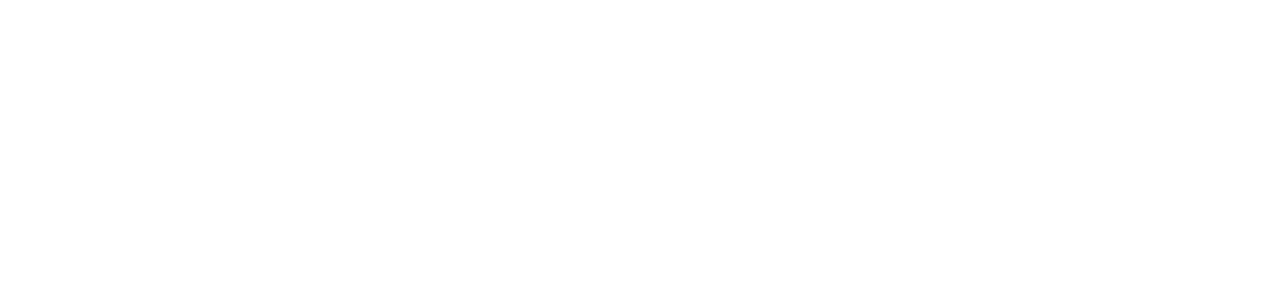
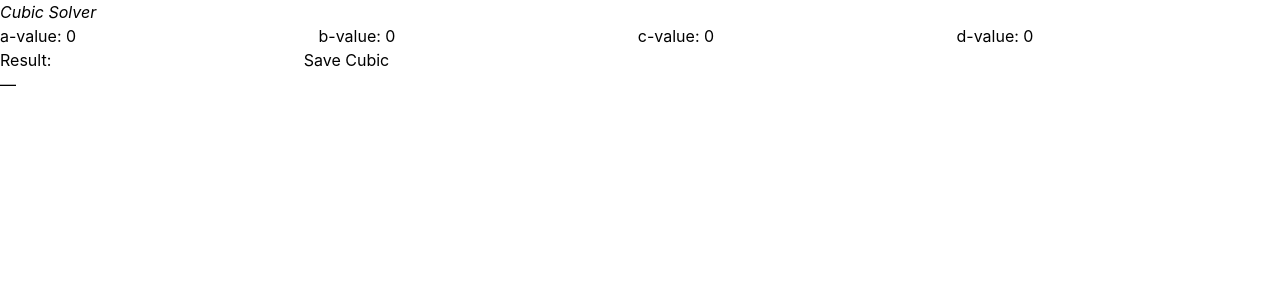
Before and after one commit to Satisficed/Assignment-3-ReactJS, a React (Vite) app: page / in a window 1280 px wide. Shown: the top 300 px of the page. Built offline with nearby package versions, Linux system fonts and the light colour scheme.

Commit message:
Adjusted and added the title

```diff
--- a/src/App.tsx
+++ b/src/App.tsx
@@ -1,6 +1,14 @@
 import { CubicInput } from "./components/CubicInput.tsx";
-
+import { CubicEquation } from "./components/CubicEquation.tsx";
 
 export const App = () => {
-  return <CubicInput />;
+  return (
+    <>
+      <h1>
+        <i>Cubic Solver</i>
+      </h1>
+      <CubicInput />
+      <CubicEquation />
+    </>
+  );
 };
--- a/src/components/CubicEquation.tsx
+++ b/src/components/CubicEquation.tsx
@@ -1,13 +1,3 @@
-import React from "react";
-
-const Counter: React.FC = () => {
-  const [n, setN] = React.useState<number>(0);
-  return (
-    <div>
-      <p>Count: {n}</p>
-      <button onClick={() => setN(n + 1)}>Increment</button>
-    </div>
-  );
-};
-
-export default Counter;
+export const CubicEquation = () => {
+  return <span className="result-text"> — </span>;
+}
--- a/src/components/CubicInput.tsx
+++ b/src/components/CubicInput.tsx
@@ -9,44 +9,26 @@ export const CubicInput = () => {
   const [d, setD] = useState<number>(0);
   const inputRef = useRef<HTMLInputElement | null>(null);
 
-  if (a === 0) {
-    console.log("Case 0: a-value is zero");
-    document
-      .querySelectorAll<HTMLTableCellElement>("td.ZeroIsA")
-      .forEach((td) => {
-        td.textContent = `n/a`;
-      });
-    return;
-  }
   const handleSubmit = (event: React.FormEvent) => {
     event.preventDefault();
 
+
+    if (inputRef.current) {
       const p = (3 * a * c - b ** 2) / (3 * a ** 2);
       const q = (27 * a ** 2 * d - 9 * a * b * c + 2 * b ** 3) / (27 * a ** 3);
       const h = -b / (3 * a);
       const discriminant = (q / 2) ** 2 + (p / 3) ** 3;
-    if (inputRef.current) {
+
       if (discriminant > 0) {
         console.log("Case 2: 1 Real Root, 2 Complex Roots");
         const u = Math.cbrt(
-          -q / 2 + Math.sqrt(Math.abs((q / 2) ** 2 + (p / 3) ** 3))
+          -q / 2 + Math.sqrt(Math.abs((q / 2) ** 2 + (p / 3) ** 3)),
         );
         const v = Math.cbrt(
-          -q / 2 - Math.sqrt(Math.abs((q / 2) ** 2 + (p / 3) ** 3))
+          -q / 2 - Math.sqrt(Math.abs((q / 2) ** 2 + (p / 3) ** 3)),
         );
         const x1 = u + v + h;
-        document
-          .querySelectorAll<HTMLTableCellElement>("td.ZeroIsA")
-          .forEach((td) => {
-            td.textContent = `Imaginary`;
-          });
-        (
-          document.getElementById("x1") as HTMLTableCellElement
-        ).textContent = `${x1}`;
-        (
-          document.getElementById("y1") as HTMLTableCellElement
-        ).textContent = `0`;
-        // drawRoot(x1);
+        inputRef.current.value = `1 Real Root: ${x1}`;
       } else if (discriminant < 0) {
         console.log("Case 1: 3 Real Roots");
         const k = 2 * Math.sqrt(-p / 3);
@@ -55,32 +37,26 @@ export const CubicInput = () => {
         const x1 = k * Math.cos(theta) + h;
         const x2 = k * Math.cos(theta + (2 * Math.PI) / 3) + h;
         const x3 = k * Math.cos(theta + (4 * Math.PI) / 3) + h;
-        // drawRoot(x1);
-        // drawRoot(x2);
-        // drawRoot(x3);
       } else {
         if (p === 0 && q === 0) {
           console.log("Case 3: Triple Roots");
           const u = Math.cbrt(
-            -q / 2 + Math.sqrt(Math.abs((q / 2) ** 2 + (p / 3) ** 3))
+            -q / 2 + Math.sqrt(Math.abs((q / 2) ** 2 + (p / 3) ** 3)),
           );
           const v = Math.cbrt(
-            -q / 2 - Math.sqrt(Math.abs((q / 2) ** 2 + (p / 3) ** 3))
+            -q / 2 - Math.sqrt(Math.abs((q / 2) ** 2 + (p / 3) ** 3)),
           );
           const x1 = u + v + h;
-          // drawRoot(x1);
         } else if (p != 0) {
           console.log("Case 4: 1 Real Root, Double Roots");
           const u = Math.cbrt(
-            -q / 2 + Math.sqrt(Math.abs((q / 2) ** 2 + (p / 3) ** 3))
+            -q / 2 + Math.sqrt(Math.abs((q / 2) ** 2 + (p / 3) ** 3)),
           );
           const v = Math.cbrt(
-            -q / 2 - Math.sqrt(Math.abs((q / 2) ** 2 + (p / 3) ** 3))
+            -q / 2 - Math.sqrt(Math.abs((q / 2) ** 2 + (p / 3) ** 3)),
           );
           const x1 = u + v + h;
           const x2 = Math.cbrt(q / 2) + h;
-          // drawRoot(x2);
-          // drawRoot(x1);
         } else {
           console.log("Case 5: Unexpected Result");
         }
@@ -89,8 +65,6 @@ export const CubicInput = () => {
   };
 
   return (
-    <div>
-      <div>
     <form onSubmit={handleSubmit}>
       <label> a-value: </label>
       <input
@@ -120,9 +94,11 @@ export const CubicInput = () => {
         onChange={(e) => setD(Number(e.target.value))}
         required
       />
-          <button type="submit">Save Cubic</button>
+      <label>Result: </label>
+      <input ref={inputRef} type="text" readOnly />
+      <button type="submit" value="Calulate ">
+        Save Cubic
+      </button>
     </form>
-      </div>
-    </div>
   );
 };
```
Also changed, not shown: src/components/Test.tsx (added). Lines whose indentation alone changed are shown as unchanged.
